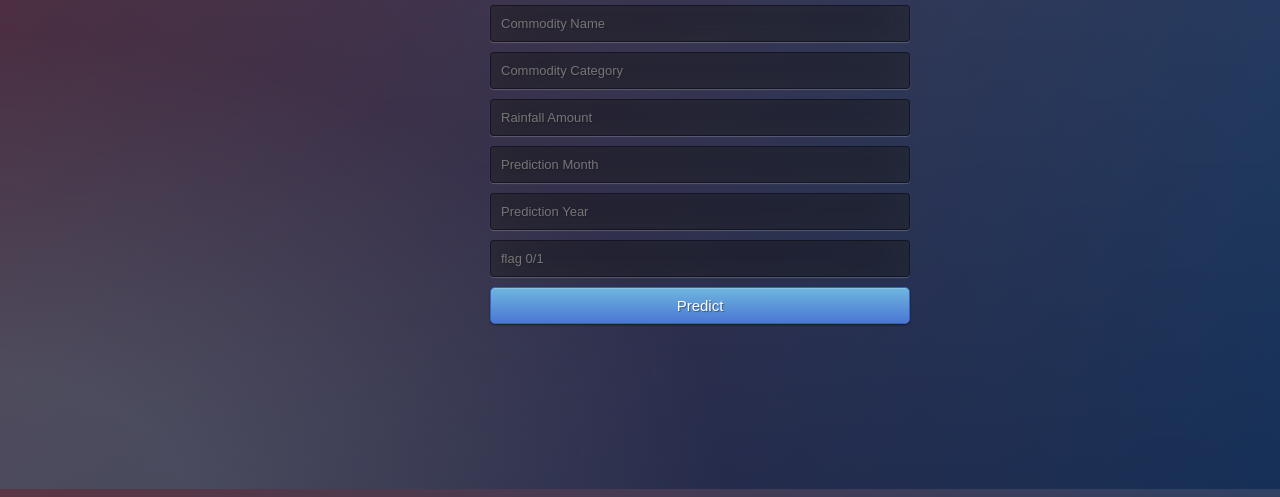
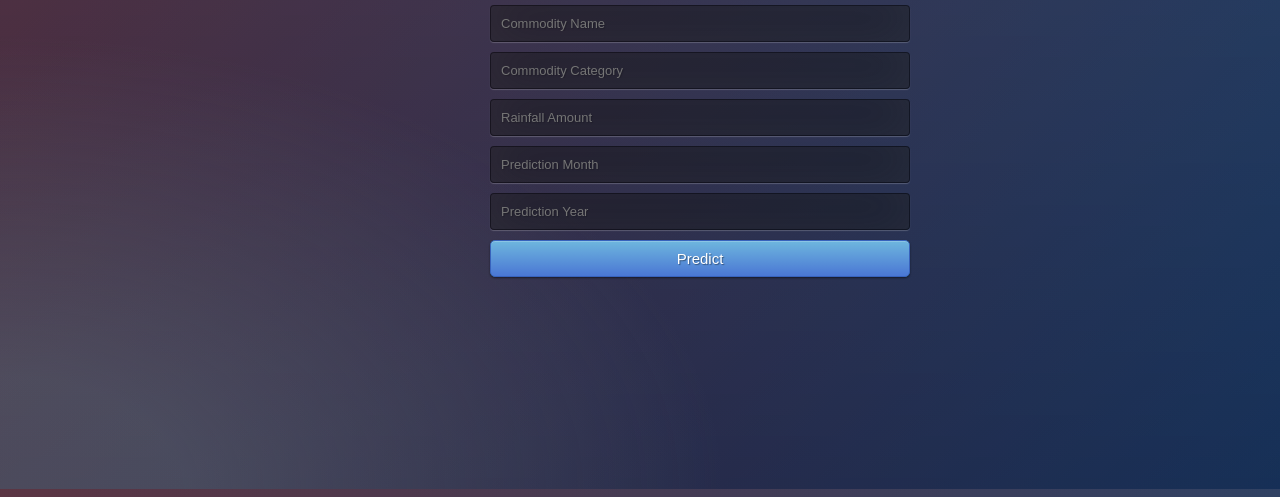
Before and after one commit to sayantikabanik/FP2, a Flask app: page / in a window 1280 px wide. Shown: the part 311-808 px from the top of the page. Run offline with Flask 2, Linux system fonts and the light colour scheme; parts of the project's set-up code (start-up, migrations or seed data) failed here and were passed over.

Commit message:
updated model

```diff
--- a/templates/index.html
+++ b/templates/index.html
@@ -23,7 +23,6 @@
         <input type="text" name="Rainfall Amount" placeholder="Rainfall Amount" required="required" />
         <input type="text" name="Prediction Month" placeholder="Prediction Month" required="required" />
         <input type="text" name="Prediction Year" placeholder="Prediction Year" required="required" />
-        <input type="text" name="COVID-19 Impact flag" placeholder="flag 0/1" required="required" />
         <button type="submit" class="btn btn-primary btn-block btn-large">Predict</button>
     </form>
 
```
Also changed, not shown: 1 other file.
